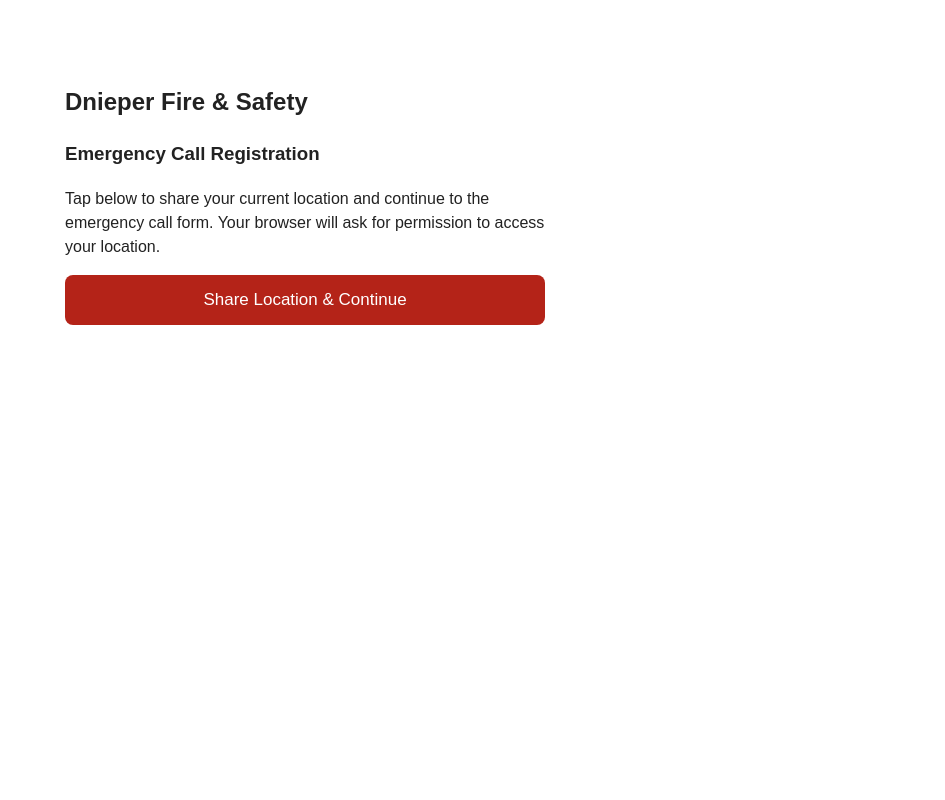
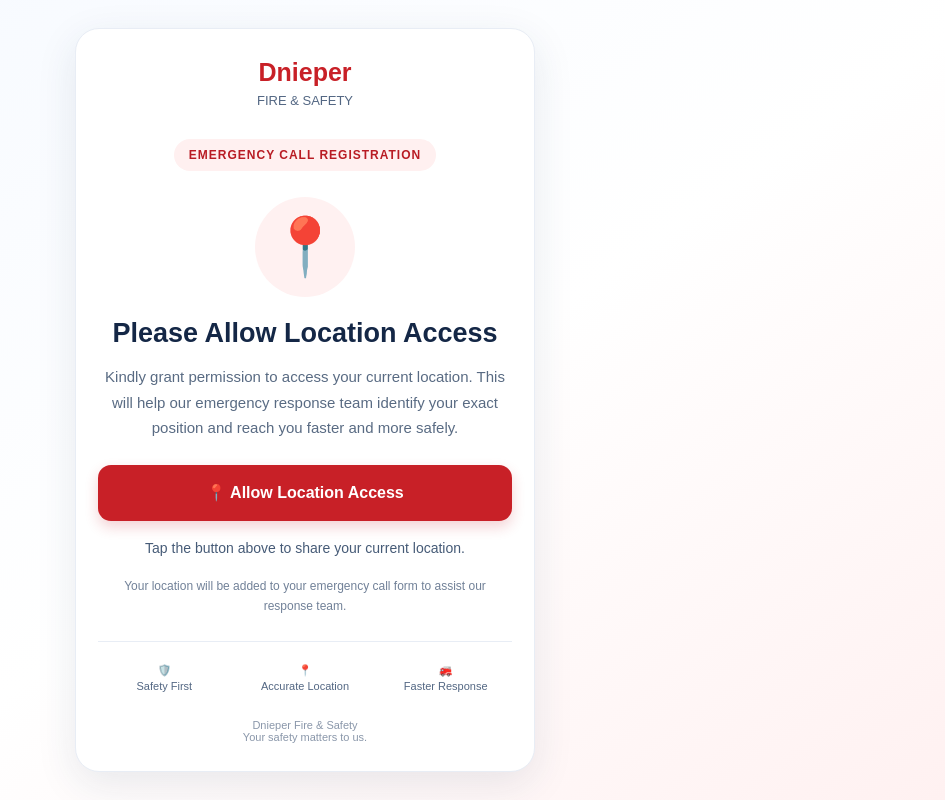
Before and after one commit to Khaliddnieper/Dnieper-Emergency-GPS, a plain HTML site: page index.html in a window 1280 px wide. Shown: the whole page, without its empty margins (335-1280 px from the left). Drawn offline with Linux system fonts and the light colour scheme.

Commit message:
Add files via upload

```diff
--- a/index.html
+++ b/index.html
@@ -1,43 +1,190 @@
-
 <!DOCTYPE html>
 <html lang="en">
 <head>
   <meta charset="UTF-8">
   <meta name="viewport" content="width=device-width, initial-scale=1">
+  <meta name="theme-color" content="#c82027">
   <title>Emergency Call | Dnieper Fire & Safety</title>
+
   <style>
+    * { box-sizing: border-box; }
+
     body {
+      margin: 0;
+      min-height: 100vh;
+      padding: 24px 16px;
+      display: flex;
+      justify-content: center;
+      align-items: center;
       font-family: Arial, sans-serif;
-      max-width: 480px;
-      margin: 40px auto;
-      padding: 24px;
-      line-height: 1.5;
-      color: #222;
+      color: #172b4d;
+      background: linear-gradient(145deg, #f5f9ff, #ffffff 55%, #fff1f1);
     }
+
+    .container {
+      width: 100%;
+      max-width: 460px;
+      background: #ffffff;
+      border: 1px solid #e8edf5;
+      border-radius: 24px;
+      padding: 28px 22px;
+      text-align: center;
+      box-shadow: 0 12px 40px rgba(30, 55, 90, 0.10);
+    }
+
+    .brand {
+      color: #c82027;
+      font-size: 25px;
+      font-weight: 800;
+      line-height: 1.25;
+      margin-bottom: 5px;
+    }
+
+    .brand small {
+      display: block;
+      color: #536783;
+      font-size: 13px;
+      font-weight: 500;
+      margin-top: 5px;
+    }
+
+    .alert {
+      display: inline-block;
+      margin: 24px 0 16px;
+      padding: 9px 15px;
+      background: #fff0f0;
+      color: #b91c24;
+      border-radius: 30px;
+      font-size: 12px;
+      font-weight: bold;
+      letter-spacing: 1px;
+    }
+
+    .pin {
+      width: 100px;
+      height: 100px;
+      display: grid;
+      place-items: center;
+      margin: 10px auto 20px;
+      border-radius: 50%;
+      background: #fff1f1;
+      font-size: 57px;
+    }
+
+    h1 {
+      font-size: 27px;
+      line-height: 1.25;
+      margin: 0 0 14px;
+      color: #142746;
+    }
+
+    .description {
+      color: #596b83;
+      font-size: 15px;
+      line-height: 1.7;
+      margin: 0 0 24px;
+    }
+
     button {
       width: 100%;
+      min-height: 56px;
+      border: none;
+      border-radius: 13px;
+      background: #c82027;
+      color: white;
       padding: 15px;
-      border: 0;
-      border-radius: 8px;
-      background: #b42318;
-      color: white;
-      font-size: 17px;
+      font-size: 16px;
+      font-weight: bold;
       cursor: pointer;
+      box-shadow: 0 6px 14px rgba(200, 32, 39, 0.20);
     }
-    #status { margin-top: 18px; }
+
+    button:disabled {
+      opacity: 0.65;
+      cursor: wait;
+    }
+
+    #status {
+      font-size: 14px;
+      line-height: 1.6;
+      margin: 16px 0 0;
+      color: #465b77;
+      overflow-wrap: anywhere;
+    }
+
+    .privacy {
+      font-size: 12px;
+      line-height: 1.6;
+      color: #718198;
+      margin: 18px 0 0;
+    }
+
+    .benefits {
+      display: flex;
+      gap: 8px;
+      margin-top: 25px;
+      padding-top: 20px;
+      border-top: 1px solid #e8edf5;
+    }
+
+    .benefit {
+      flex: 1;
+      color: #536783;
+      font-size: 11px;
+      line-height: 1.5;
+    }
+
+    footer {
+      color: #8a97aa;
+      font-size: 11px;
+      margin-top: 24px;
+    }
   </style>
 </head>
+
 <body>
-  <h2>Dnieper Fire &amp; Safety</h2>
-  <h3>Emergency Call Registration</h3>
-  <p>
-    Tap below to share your current location and continue
-    to the emergency call form. Your browser will ask for
-    permission to access your location.
-  </p>
+  <main class="container">
+    <div class="brand">
+      Dnieper
+      <small>FIRE &amp; SAFETY</small>
+    </div>
 
-  <button id="locate">Share Location &amp; Continue</button>
-  <p id="status" role="status"></p>
+    <div class="alert">EMERGENCY CALL REGISTRATION</div>
+
+    <div class="pin" aria-hidden="true">📍</div>
+
+    <h1>Please Allow Location Access</h1>
+
+    <p class="description">
+      Kindly grant permission to access your current location.
+      This will help our emergency response team identify your
+      exact position and reach you faster and more safely.
+    </p>
+
+    <button id="locate" type="button">
+      📍 Allow Location Access
+    </button>
+
+    <p id="status" role="status" aria-live="polite">
+      Tap the button above to share your current location.
+    </p>
+
+    <p class="privacy">
+      Your location will be added to your emergency call form
+      to assist our response team.
+    </p>
+
+    <div class="benefits">
+      <div class="benefit">🛡️<br>Safety First</div>
+      <div class="benefit">📍<br>Accurate Location</div>
+      <div class="benefit">🚒<br>Faster Response</div>
+    </div>
+
+    <footer>
+      Dnieper Fire &amp; Safety<br>
+      Your safety matters to us.
+    </footer>
+  </main>
 
   <script>
     const FORM_URL =
@@ -52,12 +199,14 @@
     button.addEventListener("click", function () {
       if (!navigator.geolocation) {
         status.textContent =
-          "Location is not supported by this browser. Please open the form directly.";
+          "Your browser does not support location access. Please try another browser.";
         return;
       }
 
       button.disabled = true;
-      status.textContent = "Getting your location. Please wait...";
+      button.textContent = "Getting Your Location...";
+      status.textContent =
+        "Please allow location permission when your browser asks.";
 
       navigator.geolocation.getCurrentPosition(
         function (position) {
@@ -71,22 +220,27 @@
           form.searchParams.set("usp", "pp_url");
           form.searchParams.set(LOCATION_FIELD, mapsLink);
 
-          status.textContent = "Location captured. Opening the form...";
+          status.textContent =
+            "Location captured successfully. Opening the emergency form...";
+
           window.location.assign(form.toString());
         },
+
         function (error) {
           button.disabled = false;
+          button.textContent = "📍 Allow Location Access";
 
           const messages = {
-            1: "Location permission was denied. Allow location access in your browser settings and try again.",
-            2: "Your location could not be determined. Check your device location settings and try again.",
-            3: "Location request timed out. Please try again."
+            1: "Location permission was denied. Please allow location access in your browser settings and try again.",
+            2: "We could not determine your location. Check your phone's location settings and try again.",
+            3: "The location request timed out. Please try again."
           };
 
           status.textContent =
             messages[error.code] ||
-            "Unable to get your location. Please try again.";
+            "Unable to retrieve your location. Please try again.";
         },
+
         {
           enableHighAccuracy: true,
           timeout: 20000,
```
